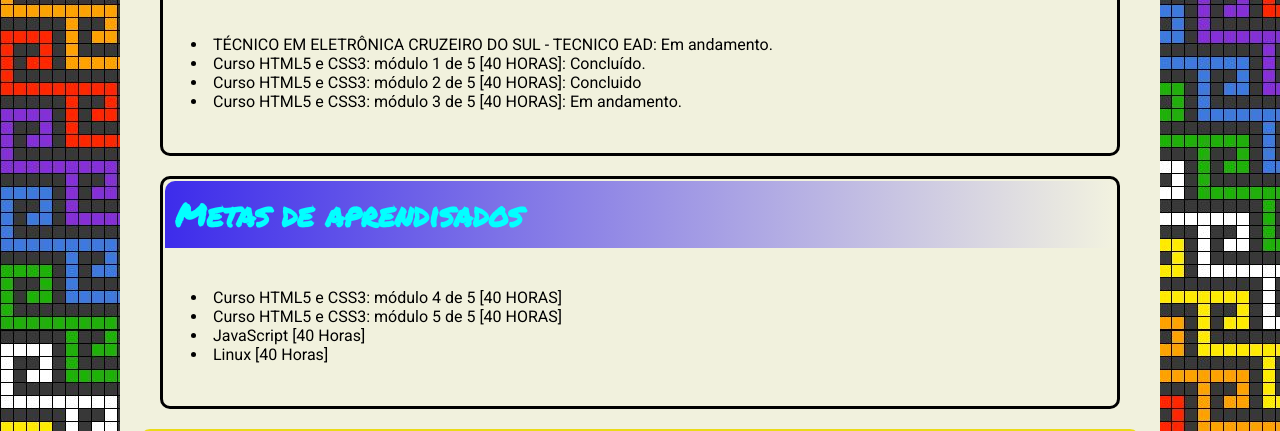
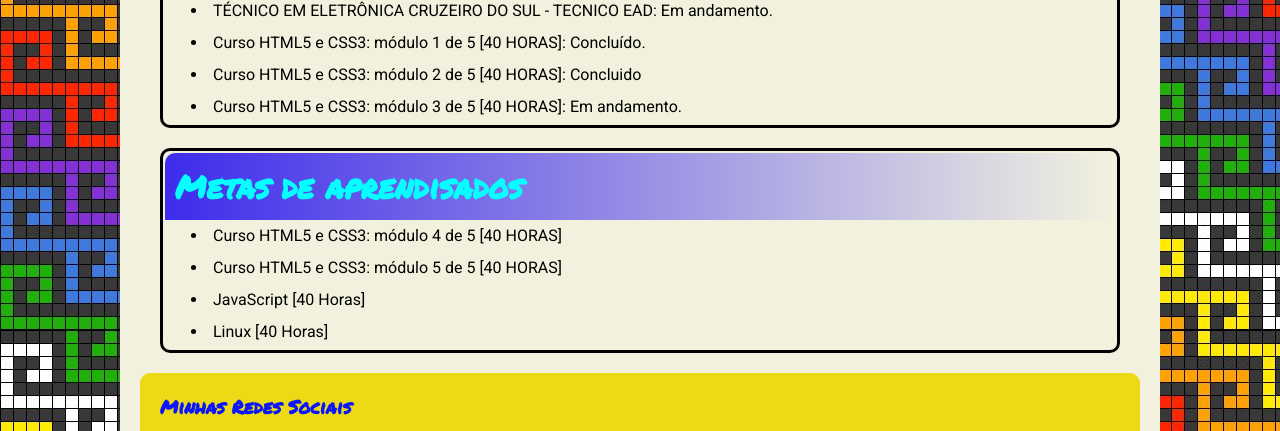
Before and after one commit to AyronAndrade/Meu-site, a plain HTML site: page index.html in a window 1280 px wide. Shown: the part 764-1195 px from the top of the page. Drawn offline with Linux system fonts and the light colour scheme.

Commit message:
Retirei o P do ul

```diff
--- a/index.html
+++ b/index.html
@@ -40,7 +40,7 @@
             <h1>
                 Cursos e aprendizagens!
             </h1>
-            <p>
+
                 <ul>
                     <li>TÉCNICO EM ELETRÔNICA
                         CRUZEIRO DO SUL - TECNICO EAD: Em andamento.</li>
@@ -48,19 +48,19 @@
                     <li>Curso HTML5 e CSS3: módulo 2 de 5 [40 HORAS]: Concluido</li>
                     <li>Curso HTML5 e CSS3: módulo 3 de 5 [40 HORAS]: Em andamento.</li>
                 </ul>
-            </p>
+
         </div>
 
         <div class="quadrado">
             <h1>Metas de aprendisados</h1>
-            <p>
+
                 <ul>
                     <li>Curso HTML5 e CSS3: módulo 4 de 5 [40 HORAS]</li>
                     <li>Curso HTML5 e CSS3: módulo 5 de 5 [40 HORAS]</li>
                     <li>JavaScript [40 Horas]</li>
                     <li>Linux [40 Horas]</li>
                 </ul>
-            </p>
+
         </div>
 
         <aside>
--- a/style.css
+++ b/style.css
@@ -86,6 +86,7 @@ main  p{
     padding: 20px;
     text-indent: 2em;
     line-height: 1.5em;
+
 }
 
 ul{
@@ -93,6 +94,7 @@ ul{
     list-style-position: inside;
     padding: 0px 0px 0px 10px;
     text-indent: 1em;
+    line-height: 2em;
 }
 
 aside{
```
